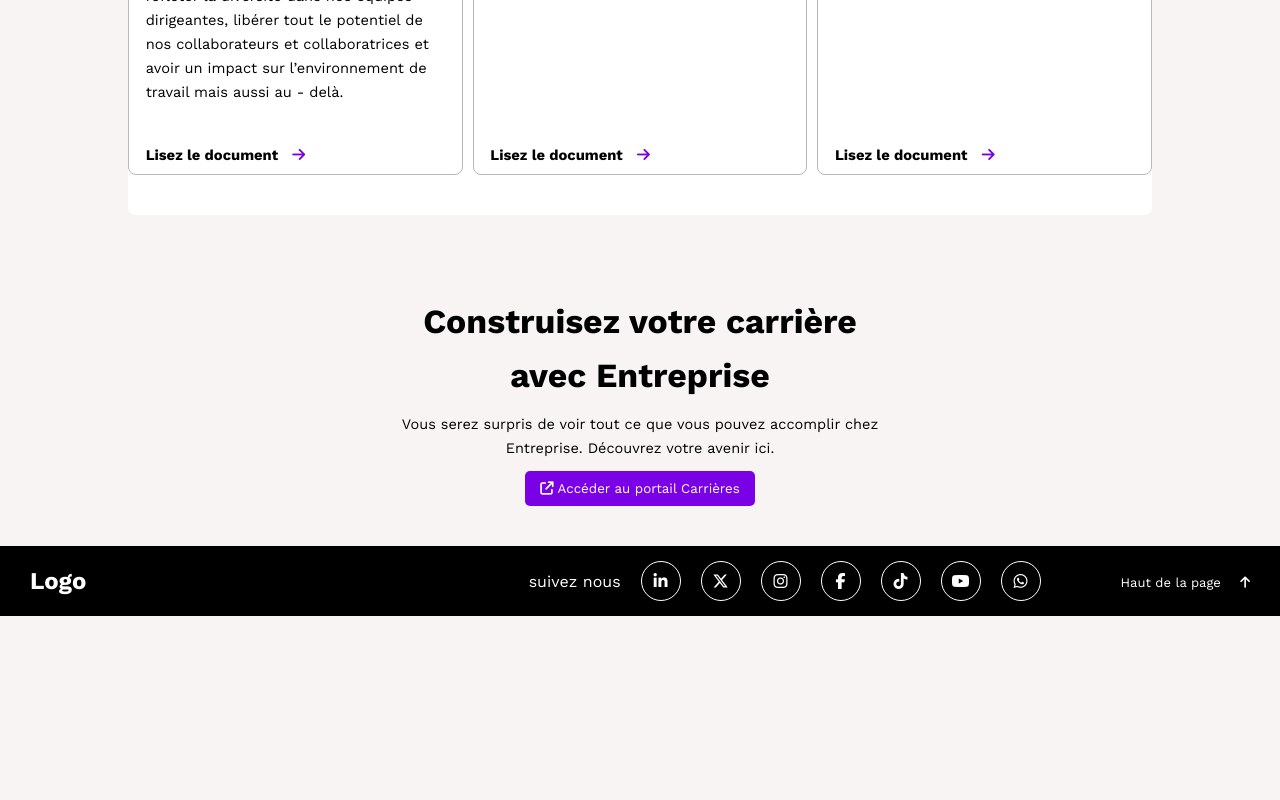
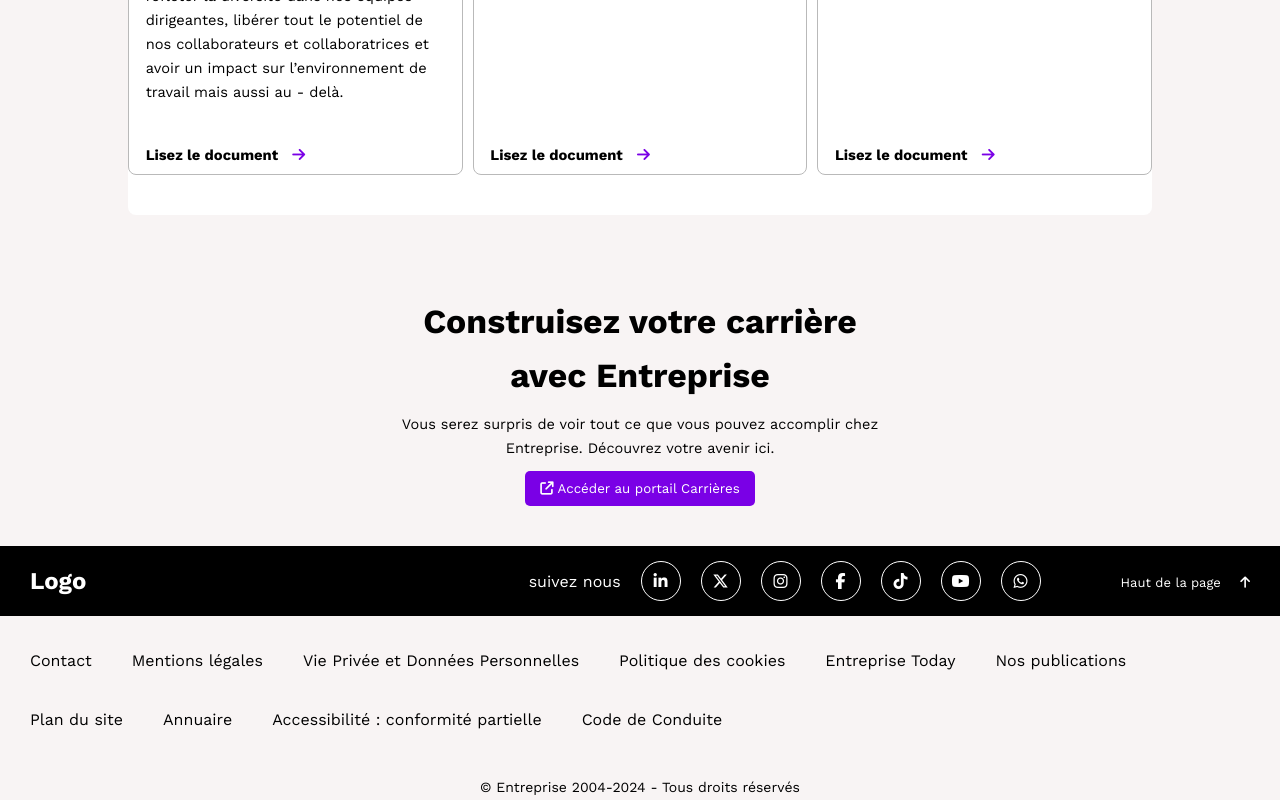
Before and after one commit to FyasserF/void-test, a React (Vite) app: page / in a window 1280 px wide. Shown: the part 5788-6588 px from the top of the page. Before the commit the page ends 6404 px from the top, so only its background shows below. Built offline with nearby package versions, Linux system fonts and the light colour scheme.

Commit message:
Adding Footer

```diff
--- a/src/components/Footer/Footer.css
+++ b/src/components/Footer/Footer.css
@@ -51,4 +51,30 @@
         }
 
     }
+
+    .buttom {
+        padding: 5px 0;
+
+        .links {
+            display: flex;
+            align-items: center;
+            flex-wrap: wrap;
+            gap: 40px;
+            margin-bottom: 20px;
+            padding: 30px 30px;
+
+            a {
+                line-height: 24pxs;
+                text-decoration: none;
+                color: black;
+                font-weight: 400;
+            }
+        }
+
+        p {
+            text-align: center;
+            font-size: 14px;
+            font-weight: 400;
+        }
+    }
 }
--- a/src/components/Footer/Footer.jsx
+++ b/src/components/Footer/Footer.jsx
@@ -1,6 +1,10 @@
+import { Link } from 'react-router-dom'
 import './Footer.css'
 
 export default function Footer() {
+    const links = [
+        'Contact', 'Mentions légales', 'Vie Privée et Données Personnelles', 'Politique des cookies', 'Entreprise Today', 'Nos publications', 'Plan du site', 'Annuaire', 'Accessibilité : conformité partielle', 'Code de Conduite'
+    ]
     return (
         <div className="Footer">
             <div className="top">
@@ -24,6 +28,14 @@ export default function Footer() {
                     </div>
                 </div>
             </div>
+            <div className="buttom">
+                <div className="links">
+                    {links.map((item, index) => (
+                        <Link key={index}>{item}</Link>
+                    ))}
+                </div>
+                <p>© Entreprise 2004-2024 - Tous droits réservés</p>
+            </div>
         </div>
     )
 }
```
